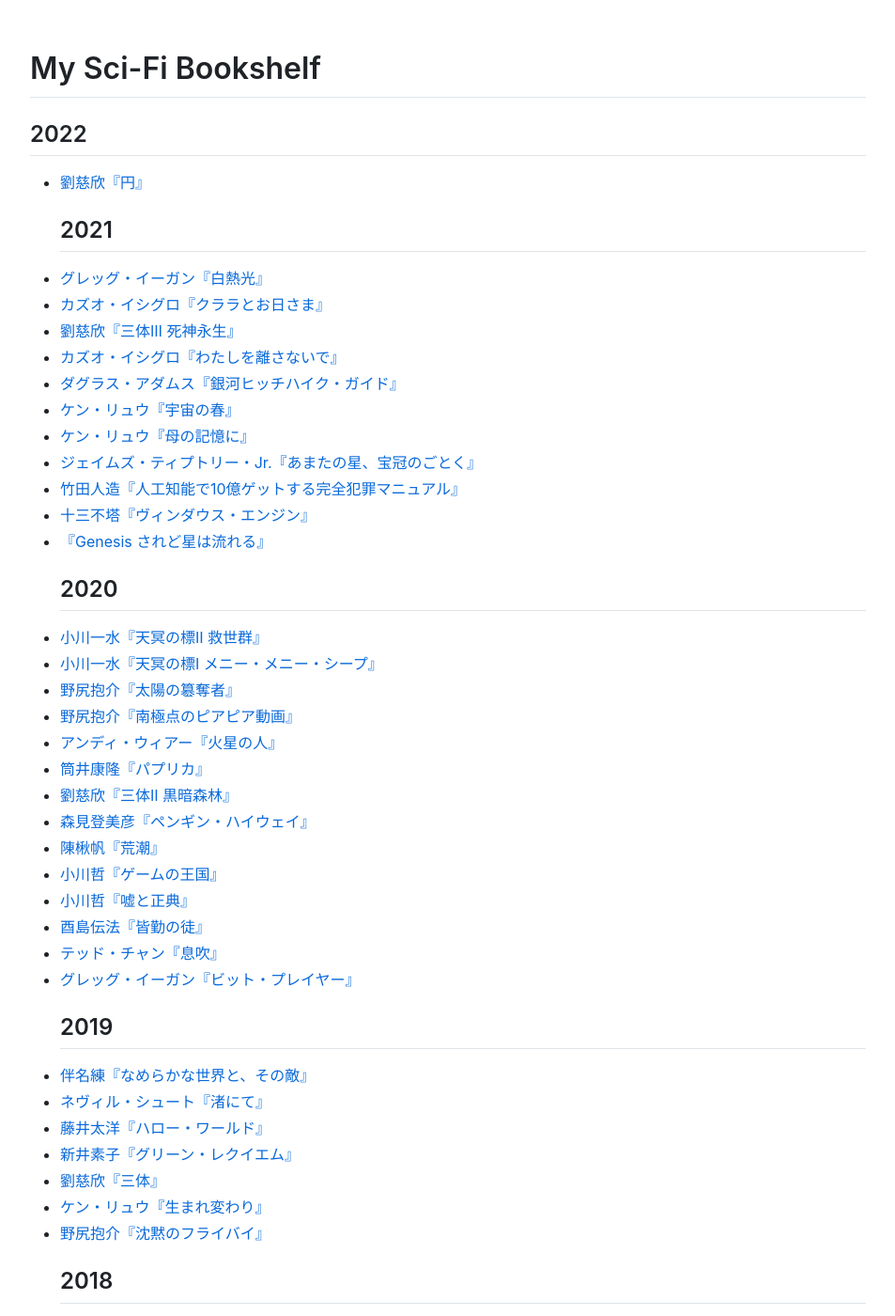
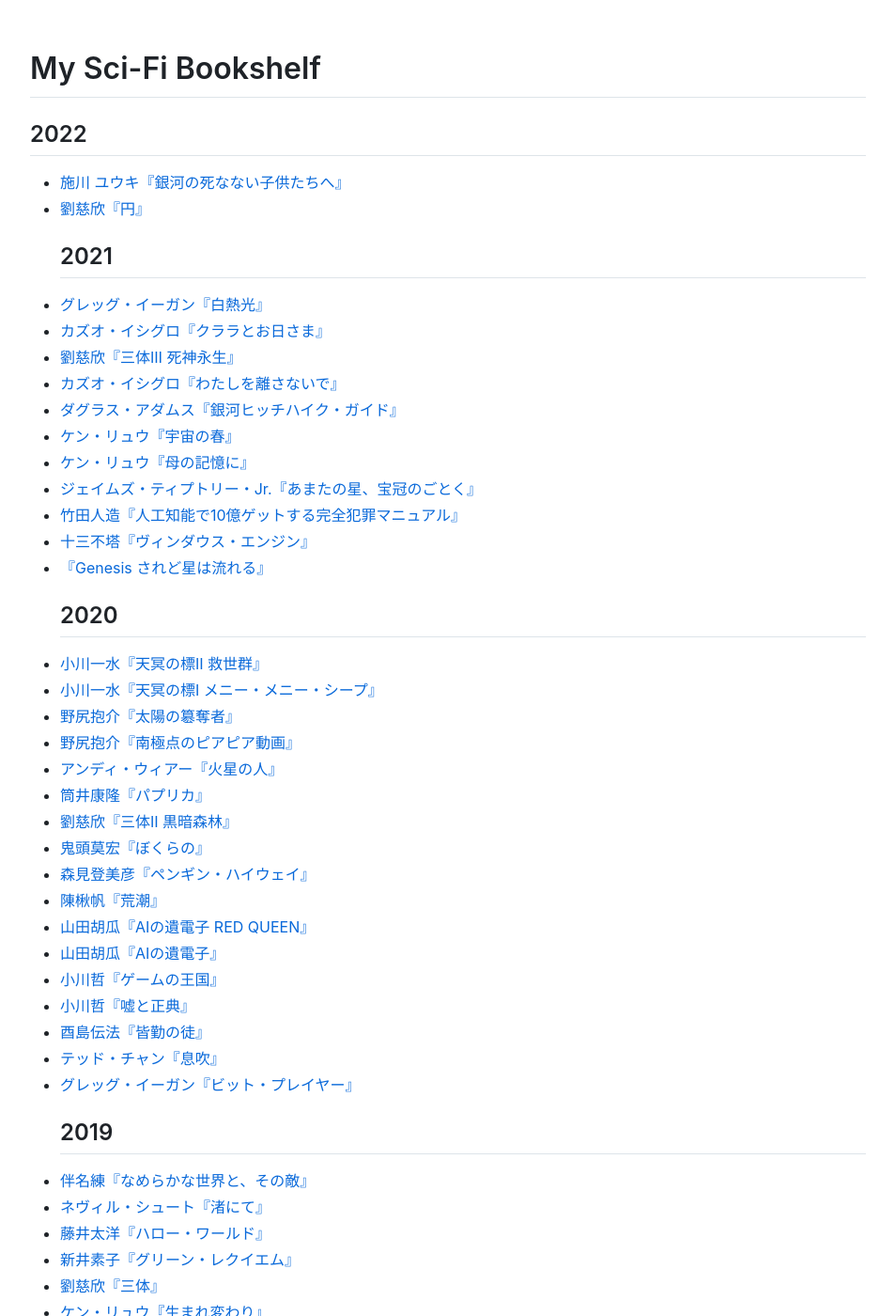
Before and after one commit to sankichi92/sankichi.net, a Jekyll site: the page built from sci-fi.md, in a window 1280 px wide and 1400 px high. Shown: the whole window at 94% size, without its empty margins (163-1116 px from the left). Built offline with Jekyll 4.4.1, drawn with Linux system fonts in a browser that asks for light colours; nearby versions of some CDN libraries; our own code applies the rules of GitHub Pages for plain Markdown files; some of the changed text lies outside the part shown.

Commit message:
Add mangas to Sci-Fi bookshelf

```diff
--- a/_data/sci-fi-bookshelf.yml
+++ b/_data/sci-fi-bookshelf.yml
@@ -1,3 +1,8 @@
+- title: 銀河の死なない子供たちへ
+  author: 施川 ユウキ
+  asin: B075M4B2B1
+  date: 2022-01-22
+
 - title: 円
   author: 劉慈欣
   asin: B09LGXJR9B
@@ -93,6 +98,11 @@
   asin: B089M77R61
   date: 2020-06-24
 
+- title: ぼくらの
+  author: 鬼頭莫宏
+  asin: B009JZH94C
+  date: 2020-06-15
+
 - title: ペンギン・ハイウェイ
   author: 森見登美彦
   asin: B00AR76UAU
@@ -102,6 +112,16 @@
   author: 陳楸帆
   asin: B083ZCQG8V
   date: 2020-06-02
+
+- title: AIの遺電子 RED QUEEN
+  author: 山田胡瓜
+  asin: B07BGS49VM
+  date: 2020-05-09
+
+- title: AIの遺電子
+  author: 山田胡瓜
+  asin: B01DUC3V14
+  date: 2020-05-09
 
 - title: ゲームの王国
   author: 小川哲
@@ -168,6 +188,11 @@
   asin: B078JTWDC5
   date: 2018-12-31
 
+- title: レイチェル・ダイアル
+  author: 皿池篤志
+  asin: B07JD93MMB
+  date: 2018-12-28
+
 - title: ユートロニカのこちら側
   author: 小川哲
   asin: B078JMBQLJ
@@ -206,6 +231,11 @@
 - title: 紙の動物園
   author: ケン・リュウ
   asin: B00YGIKMNW
+  date: 2017-12-30
+
+- title: 彼方のアストラ
+  author: 篠原健太
+  asin: B01G1DV4VS
   date: 2017-12-30
 
 - title: 未来の二つの顔
@@ -252,6 +282,11 @@
   author: グレッグ・イーガン
   asin: B00RSPXLT2
   date: 2016-07-30
+
+- title: レベルE
+  author: 冨樫義博
+  asin: B00KYMOCAS
+  date: 2016-09-21
 
 - title: 復活の日
   author: 小松左京
```
